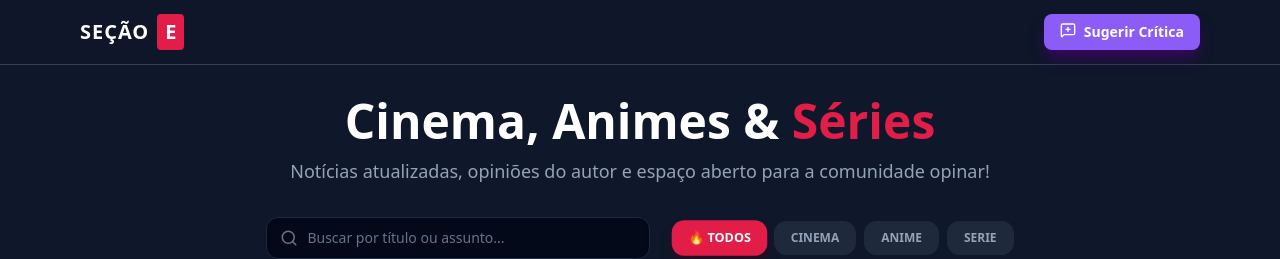
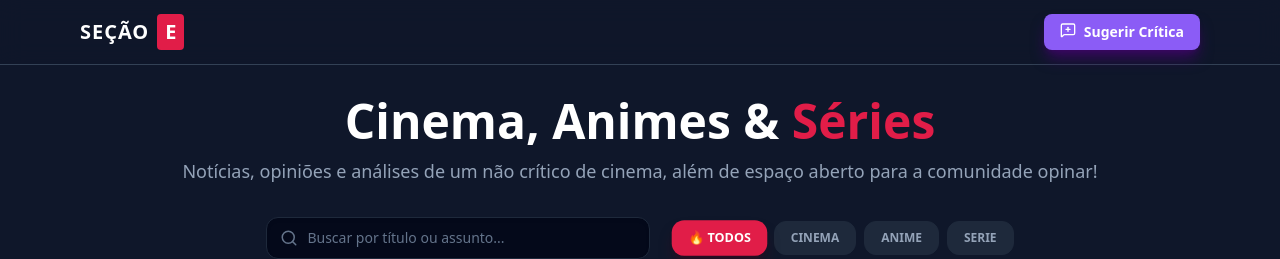
Before and after one commit to VitorTrGuedes/secao-e-frontend, a React (Vite) app: page / in a window 1280 px wide. Shown: the top 259 px of the page. Built offline with nearby package versions, Linux system fonts and the light colour scheme; no server answers.

Commit message:
feat:Mudado o texto do home

```diff
--- a/src/pages/Home.jsx
+++ b/src/pages/Home.jsx
@@ -61,7 +61,7 @@ export default function Home() {
           Cinema, Animes & <span className="text-secao-red">Séries</span>
         </h1>
         <p className="text-slate-400 text-lg mb-8">
-          Notícias atualizadas, opiniões do autor e espaço aberto para a comunidade opinar!
+          Notícias, opiniões e análises de um não crítico de cinema, além de espaço aberto para a comunidade opinar!
         </p>
 
         {/* 🔎 BARRA DE PESQUISA E FILTROS */}
```
